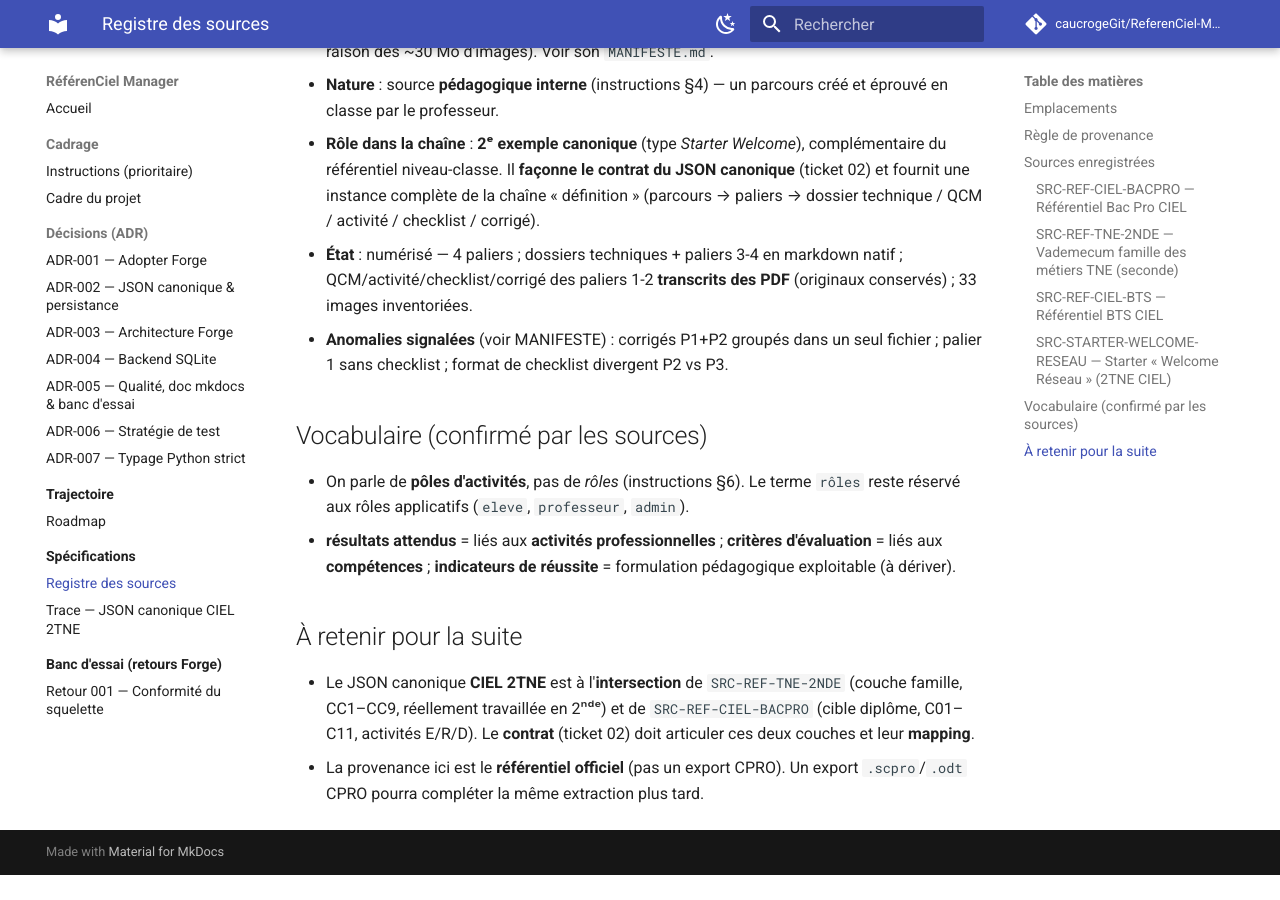
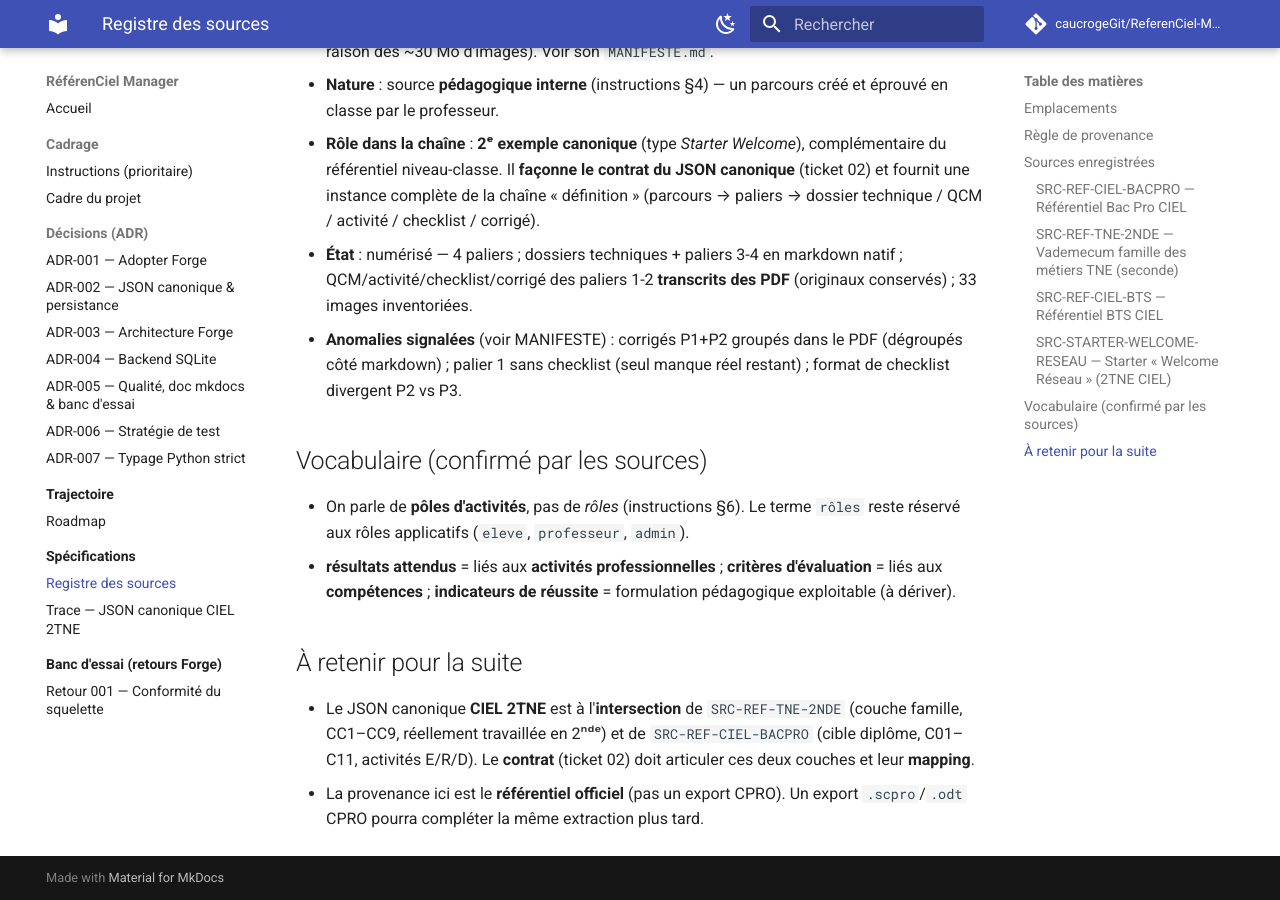
Before and after one commit to caucrogeGit/ReferenCiel-Manager, an MkDocs documentation site: the page built from docs/specs/json-canonique/sources/README.md, in a window 1280 px wide and 900 px high, scrolled down 2549 px. Built offline with MkDocs 1.6.1 and Material for MkDocs 9.7.7, drawn with Linux system fonts in a browser that asks for light colours; comment, search, counter and statistics services are not loaded; before the commit the page ends 3424 px from its top, so only the background shows below that.

Commit message:
fix(sources): dégrouper le corrigé QCM P1/P2 du starter Welcome Réseau
Le PDF qcm-palier-1-corrige.pdf regroupait les corrigés des paliers 1 et 2.
Dégroupage côté markdown : palier-2/professeur/qcm-palier-2-corrige.md créé (P2),
palier-1/professeur/qcm-palier-1-corrige.md ramené au seul palier 1. Le PDF original
groupé reste conservé (source fidèle). Manifeste et registre mis à jour : seul
manque réel restant = checklist du palier 1 (absente de la source d'origine).

Co-Authored-By: Claude Opus 4.8 (1M context) <noreply@anthropic.com>

```diff
--- a/docs/specs/json-canonique/sources/README.md
+++ b/docs/specs/json-canonique/sources/README.md
@@ -100,8 +100,9 @@ conserve une trace de provenance.
 - **État** : numérisé — 4 paliers ; dossiers techniques + paliers 3-4 en markdown
   natif ; QCM/activité/checklist/corrigé des paliers 1-2 **transcrits des PDF**
   (originaux conservés) ; 33 images inventoriées.
-- **Anomalies signalées** (voir MANIFESTE) : corrigés P1+P2 groupés dans un seul
-  fichier ; palier 1 sans checklist ; format de checklist divergent P2 vs P3.
+- **Anomalies signalées** (voir MANIFESTE) : corrigés P1+P2 groupés dans le PDF
+  (dégroupés côté markdown) ; palier 1 sans checklist (seul manque réel restant) ;
+  format de checklist divergent P2 vs P3.
 
 ## Vocabulaire (confirmé par les sources)
 
```
Also changed, not shown: sources/starters/welcome-reseau/MANIFESTE.md (+8 -6 lines), sources/starters/welcome-reseau/palier-1/professeur/qcm-palier-1-corrige.md (+6 -27 lines), sources/starters/welcome-reseau/palier-2/professeur/qcm-palier-2-corrige.md (added, +42 -0 lines).
